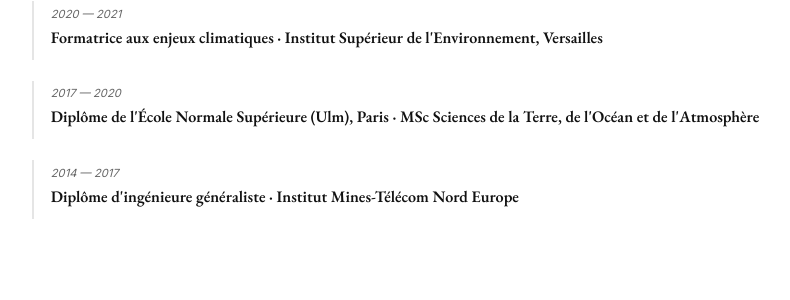
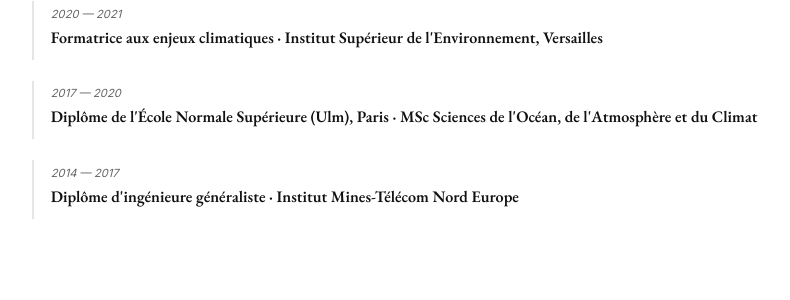
Before and after one commit to marieleapouliquen/marieleapouliquen.github.io, a Jekyll site: the page built from _pages/about.md, in a window 1280 px wide. Shown: the part 975-1275 px from the top of the page, without its empty margins (218-1008 px from the left). Built offline with Jekyll 4.4.1, drawn with Linux system fonts in a browser that asks for light colours.

Commit message:
Update about.md

```diff
--- a/_pages/about.md
+++ b/_pages/about.md
@@ -69,7 +69,7 @@ body_class: page-accordion
 
 <div class="job-entry">
   <p class="job-period"><em>2017 — 2020</em></p>
-  <h4>Diplôme de l'École Normale Supérieure (Ulm), Paris · MSc Sciences de la Terre, de l'Océan et de l'Atmosphère</h4>
+  <h4>Diplôme de l'École Normale Supérieure (Ulm), Paris · MSc Sciences de l'Océan, de l'Atmosphère et du Climat</h4>
 </div>
 
 <div class="job-entry">
```
